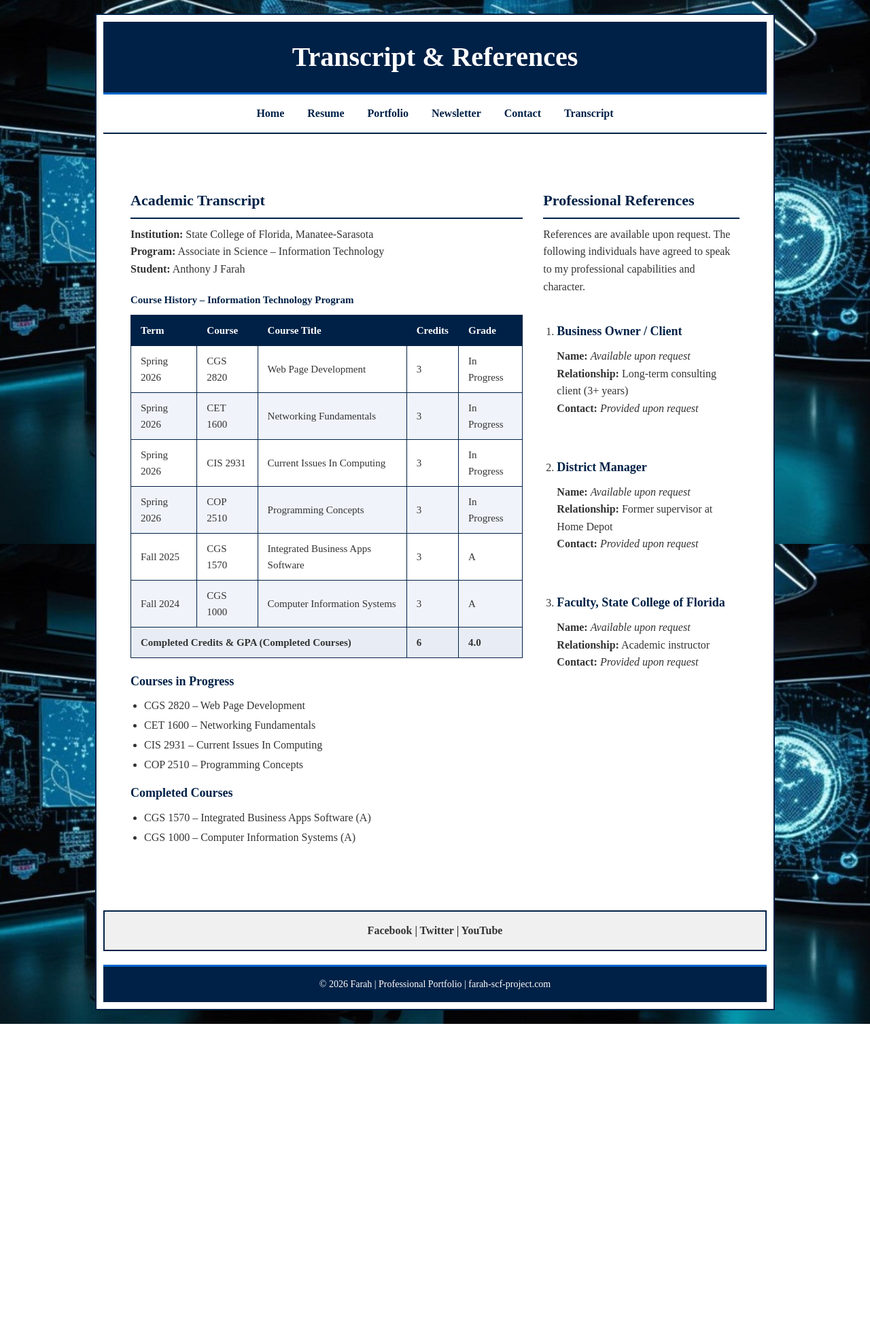
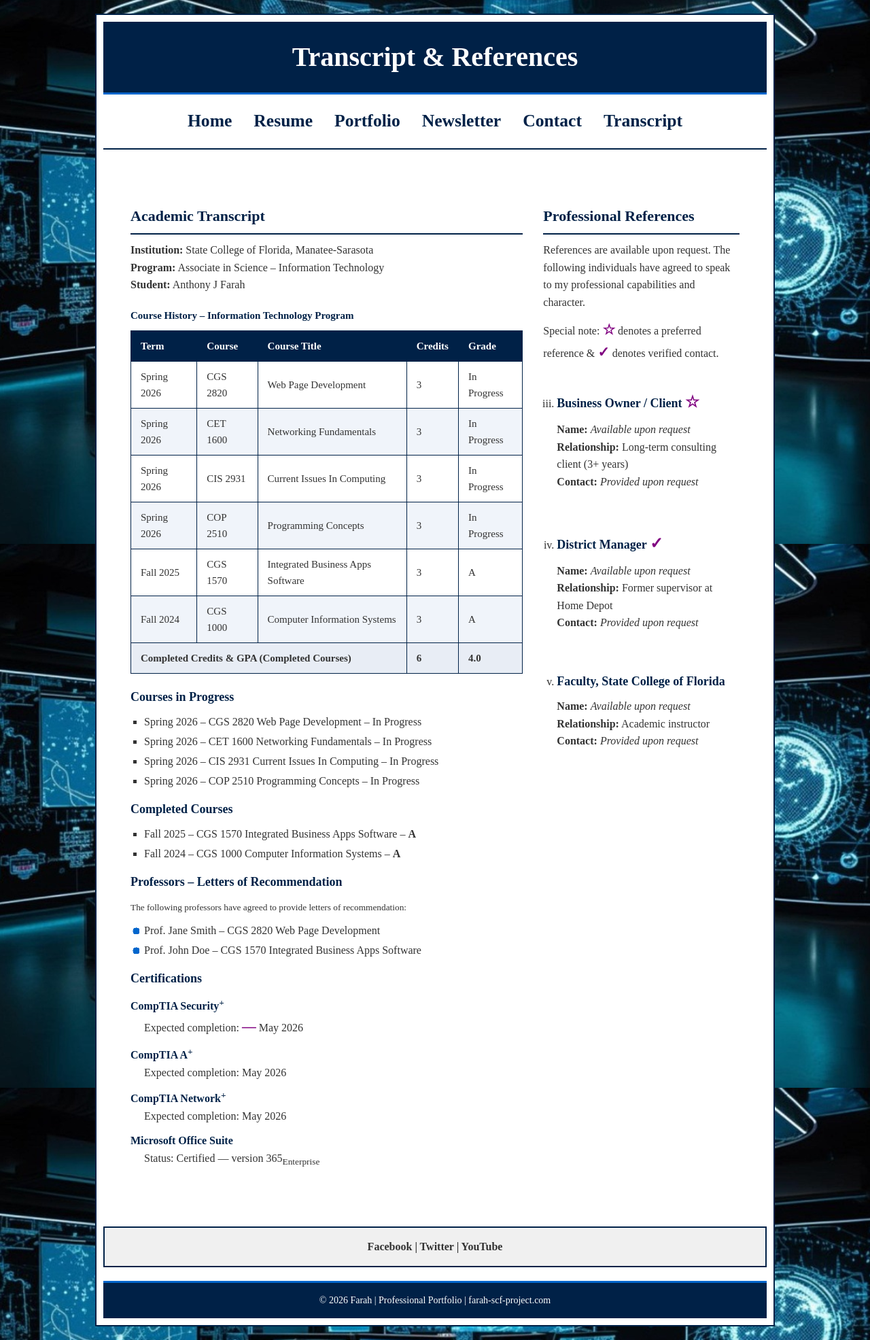
Before and after one commit to Graves217/Farah-SCF-Project-Site, a PHP site: page /transcript.htm in a window 1280 px wide. Shown: the whole page at 68% size. Before the commit the page ends 1506 px from the top, so only its background shows below. Run offline with PHP 8.4, Linux system fonts and the light colour scheme.

Commit message:
Complete all missing Transcript & References assignment requirements
Co-authored-by: Graves217 <260338615+Graves217@users.noreply.github.com>

```diff
--- a/farah-scf.css
+++ b/farah-scf.css
@@ -55,18 +55,40 @@ nav {
     text-align: center;
 }
 
-nav a {
+nav ul {
+    list-style: none;
+    padding: 0;
+    margin: 0;
+    display: flex;
+    flex-direction: column;
+    align-items: center;
+    gap: 8px;
+}
+
+nav ul li {
+    display: block;
+}
+
+nav ul li a {
     color: var(--primary-color);
     text-decoration: none;
-    margin: 0 15px;
     font-weight: bold;
-    font-size: 16px;
+    font-size: 1.6em;
+    display: block;
+    padding: 4px 12px;
     transition: color 0.3s ease;
 }
 
-nav a:hover {
+nav ul li a:hover {
     color: var(--accent-color);
-    text-decoration: underline;
+    text-decoration: none;
+}
+
+@media (min-width: 640px) {
+    nav ul {
+        flex-direction: row;
+        justify-content: center;
+    }
 }
 
 /* Main Content Styles */
@@ -289,6 +311,44 @@ abbr {
     margin-top: 8px;
 }
 
+/* Special Characters Style */
+.special {
+    color: purple;
+    font-weight: bold;
+    font-size: 1.3em;
+}
+
+/* Course List Style */
+.course-list {
+    list-style-type: square;
+    padding-left: 20px;
+    margin: 10px 0;
+}
+
+/* Recommend List Style */
+.recommend-list {
+    list-style-image: url(images/recommend-bullet.png);
+    padding-left: 20px;
+    margin: 10px 0;
+}
+
+/* Certifications Description List */
+.cert-dl dt {
+    font-weight: bold;
+    color: var(--primary-color);
+    margin-top: 10px;
+}
+
+.cert-dl dd {
+    margin-left: 20px;
+    color: var(--text-color);
+}
+
+/* References Ordered List Style */
+.references-ordered {
+    list-style-type: lower-roman;
+}
+
 /* Social Section Styles */
 #social {
     background-color: #f0f0f0;
@@ -364,11 +424,6 @@ img {
         font-size: 1.8em;
     }
 
-    nav a {
-        margin: 0 10px;
-        font-size: 14px;
-    }
-
     #skills ul {
         column-count: 1;
     }
--- a/transcript.htm
+++ b/transcript.htm
@@ -17,23 +17,14 @@
             </header>
 
             <nav>
-                <!-- HOME LINK -->
-                <a href="index.html" style="margin:0 15px; color:#002147;"><b>Home</b></a>
-
-                <!-- RESUME LINK -->
-                <a href="resume.htm" style="margin:0 15px; color:#002147;"><b>Resume</b></a>
-
-                <!-- PORTFOLIO LINK -->
-                <a href="portfolio.htm" style="margin:0 15px; color:#002147;"><b>Portfolio</b></a>
-
-                <!-- NEWSLETTER LINK -->
-                <a href="newsletter.htm" style="margin:0 15px; color:#002147;"><b>Newsletter</b></a>
-
-                <!-- CONTACT LINK -->
-                <a href="contact.htm" style="margin:0 15px; color:#002147;"><b>Contact</b></a>
-
-                <!-- TRANSCRIPT LINK -->
-                <a href="transcript.htm" style="margin:0 15px; color:#002147;"><b>Transcript</b></a>
+                <ul>
+                    <li><a href="index.html">Home</a></li>
+                    <li><a href="resume.htm">Resume</a></li>
+                    <li><a href="portfolio.htm">Portfolio</a></li>
+                    <li><a href="newsletter.htm">Newsletter</a></li>
+                    <li><a href="contact.htm">Contact</a></li>
+                    <li><a href="transcript.htm">Transcript</a></li>
+                </ul>
             </nav>
 
             <main>
@@ -116,18 +107,37 @@
                         </table>
 
                         <h3>Courses in Progress</h3>
-                        <ul>
-                            <li>CGS 2820 &ndash; Web Page Development</li>
-                            <li>CET 1600 &ndash; Networking Fundamentals</li>
-                            <li>CIS 2931 &ndash; Current Issues In Computing</li>
-                            <li>COP 2510 &ndash; Programming Concepts</li>
+                        <ul class="course-list">
+                            <li>Spring 2026 &ndash; CGS 2820 Web Page Development &ndash; In Progress</li>
+                            <li>Spring 2026 &ndash; CET 1600 Networking Fundamentals &ndash; In Progress</li>
+                            <li>Spring 2026 &ndash; CIS 2931 Current Issues In Computing &ndash; In Progress</li>
+                            <li>Spring 2026 &ndash; COP 2510 Programming Concepts &ndash; In Progress</li>
                         </ul>
 
                         <h3>Completed Courses</h3>
-                        <ul>
-                            <li>CGS 1570 &ndash; Integrated Business Apps Software (A)</li>
-                            <li>CGS 1000 &ndash; Computer Information Systems (A)</li>
+                        <ul class="course-list">
+                            <li>Fall 2025 &ndash; CGS 1570 Integrated Business Apps Software &ndash; <b>A</b></li>
+                            <li>Fall 2024 &ndash; CGS 1000 Computer Information Systems &ndash; <b>A</b></li>
                         </ul>
+
+                        <h3>Professors &ndash; Letters of Recommendation</h3>
+                        <p><small>The following professors have agreed to provide letters of recommendation:</small></p>
+                        <ul class="recommend-list">
+                            <li>Prof. Jane Smith &ndash; CGS 2820 Web Page Development</li>
+                            <li>Prof. John Doe &ndash; CGS 1570 Integrated Business Apps Software</li>
+                        </ul>
+
+                        <h3>Certifications</h3>
+                        <dl class="cert-dl">
+                            <dt>CompTIA Security<sup>+</sup></dt>
+                            <dd>Expected completion: <span class="special">&mdash;</span> May 2026</dd>
+                            <dt>CompTIA A<sup>+</sup></dt>
+                            <dd>Expected completion: May 2026</dd>
+                            <dt>CompTIA Network<sup>+</sup></dt>
+                            <dd>Expected completion: May 2026</dd>
+                            <dt>Microsoft Office Suite</dt>
+                            <dd>Status: Certified &mdash; version 365<sub>Enterprise</sub></dd>
+                        </dl>
 
                     </section>
 
@@ -138,9 +148,11 @@
 
                         <p>References are available upon request. The following individuals have agreed to speak to my professional capabilities and character.</p>
 
-                        <ol class="references-list">
+                        <p>Special note: <span class="special">&star;</span> denotes a preferred reference &amp; <span class="special">&check;</span> denotes verified contact.</p>
+
+                        <ol class="references-list references-ordered" start="3">
                             <li class="reference-entry">
-                                <h3>Business Owner / Client</h3>
+                                <h3>Business Owner / Client <span class="special">&star;</span></h3>
                                 <p>
                                     <b>Name:</b> <i>Available upon request</i><br>
                                     <b>Relationship:</b> Long-term consulting client (3+ years)<br>
@@ -148,7 +160,7 @@
                                 </p>
                             </li>
                             <li class="reference-entry">
-                                <h3>District Manager</h3>
+                                <h3>District Manager <span class="special">&check;</span></h3>
                                 <p>
                                     <b>Name:</b> <i>Available upon request</i><br>
                                     <b>Relationship:</b> Former supervisor at Home Depot<br>
@@ -167,7 +179,7 @@
 
                     </section>
 
-                </div>
+                </div> <!-- close transcript-layout -->
 
             </main>
 
```
Also changed, not shown: contact.htm (+8 -17 lines), index.html (+8 -17 lines), newsletter.htm (+8 -17 lines), portfolio.htm (+8 -17 lines), resume.htm (+14 -17 lines), images/recommend-bullet.png (added).
